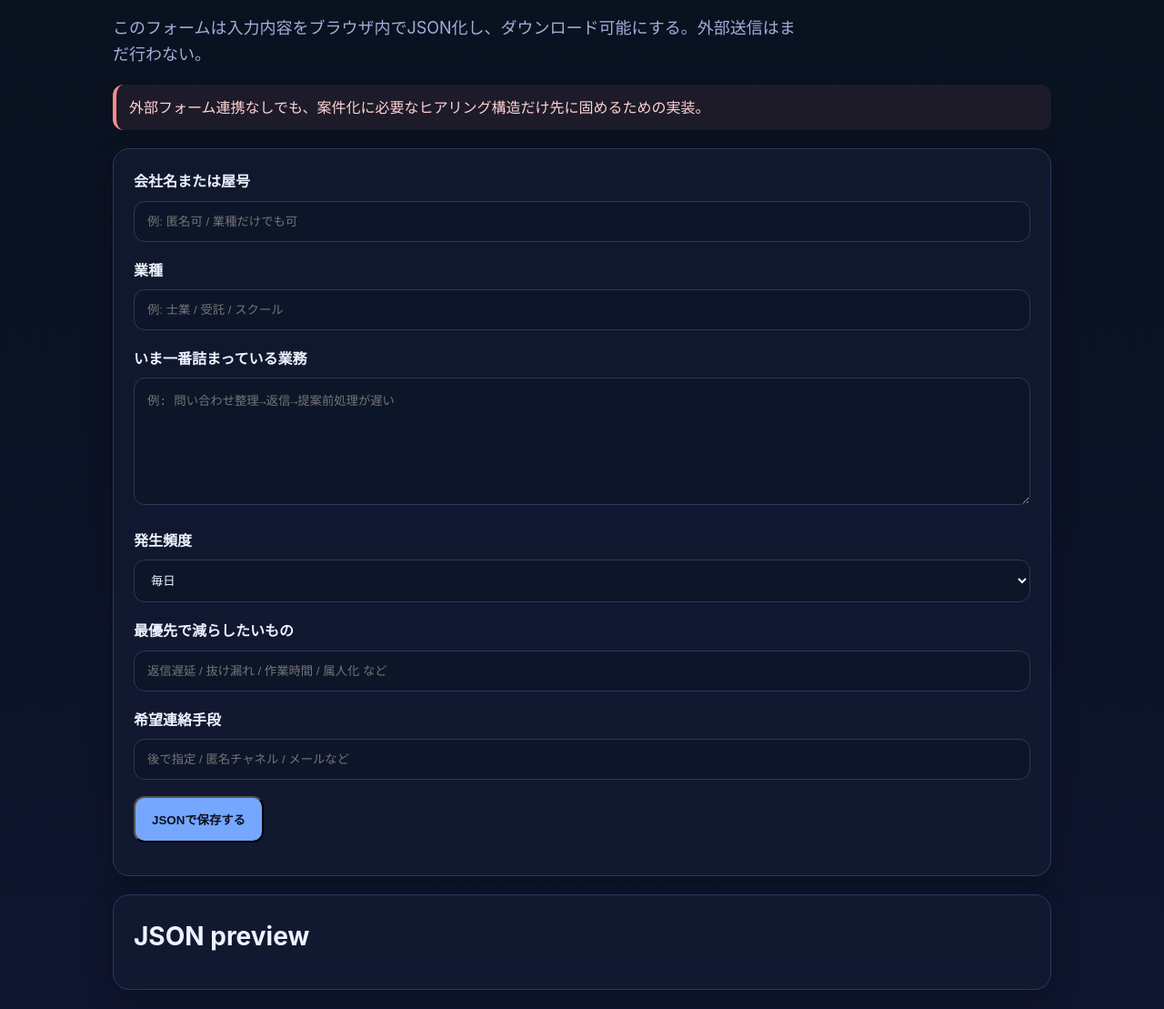
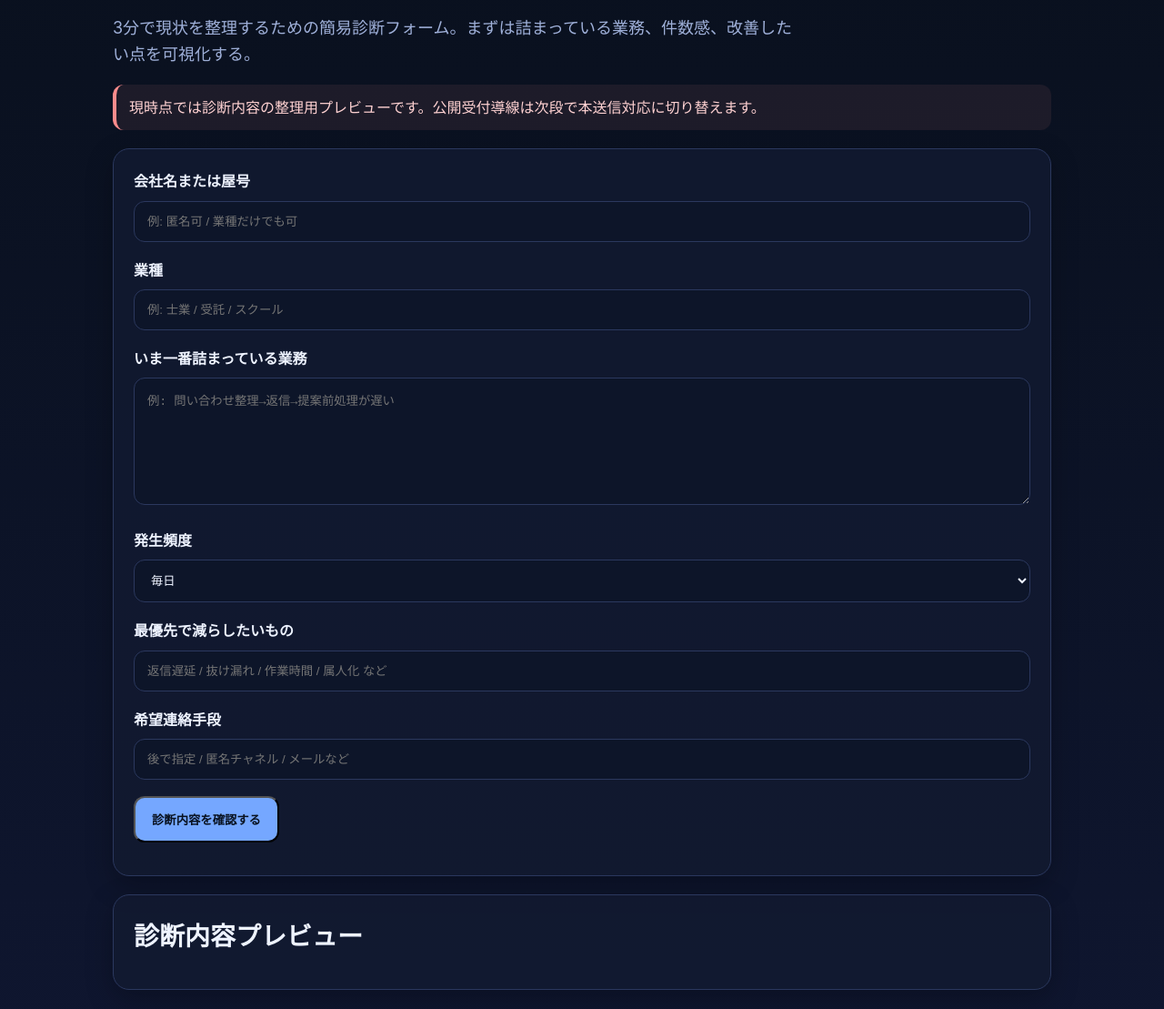
Before and after one commit to ken0210-cpu/signalops-lab-static-site, a plain HTML site: page intake.html in a window 1280 px wide. Shown: the part 140-1249 px from the top of the page at 91% size. Drawn offline with Linux system fonts and the light colour scheme.

Commit message:
Refine intake copy

```diff
--- a/assets/app.js
+++ b/assets/app.js
@@ -30,7 +30,7 @@ function wireForm() {
     document.getElementById('json-preview').textContent = pretty;
     downloadText('signalops-intake.json', pretty + '\n');
     const status = document.getElementById('status');
-    status.textContent = '入力内容をJSONで保存した。提出経路に貼り付ければそのまま案件化できる。';
+    status.textContent = '診断内容を整理しました。現時点では送信前の確認プレビューです。';
   });
 }
 
--- a/intake.html
+++ b/intake.html
@@ -10,8 +10,8 @@
   <main class="container section">
     <div class="badge">anonymous intake / local-first</div>
     <h1>導入相談フォーム</h1>
-    <p class="lead">このフォームは入力内容をブラウザ内でJSON化し、ダウンロード可能にする。外部送信はまだ行わない。</p>
-    <div class="notice">外部フォーム連携なしでも、案件化に必要なヒアリング構造だけ先に固めるための実装。</div>
+    <p class="lead">3分で現状を整理するための簡易診断フォーム。まずは詰まっている業務、件数感、改善したい点を可視化する。</p>
+    <div class="notice">現時点では診断内容の整理用プレビューです。公開受付導線は次段で本送信対応に切り替えます。</div>
     <form id="intake-form" class="card" style="margin-top:20px;">
       <div class="form-row">
         <label for="company">会社名または屋号</label>
@@ -41,12 +41,12 @@
         <label for="contact_mode">希望連絡手段</label>
         <input id="contact_mode" name="contact_mode" placeholder="後で指定 / 匿名チャネル / メールなど">
       </div>
-      <button class="button" type="submit">JSONで保存する</button>
+      <button class="button" type="submit">診断内容を確認する</button>
       <p id="status" class="small"></p>
     </form>
 
     <section class="card" style="margin-top:20px;">
-      <h2>JSON preview</h2>
+      <h2>診断内容プレビュー</h2>
       <pre id="json-preview" style="white-space: pre-wrap; color: var(--muted);"></pre>
     </section>
 
```
